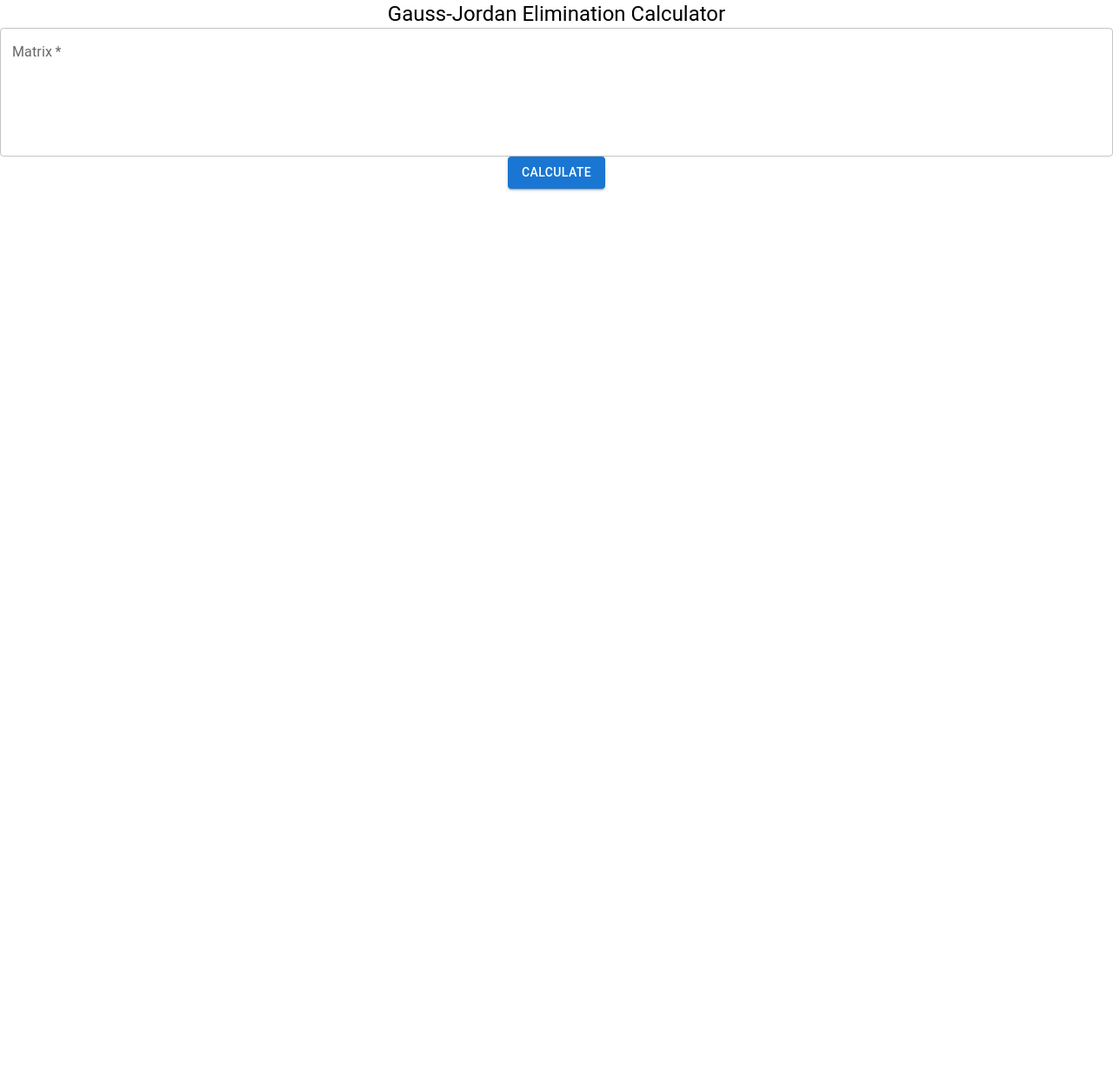
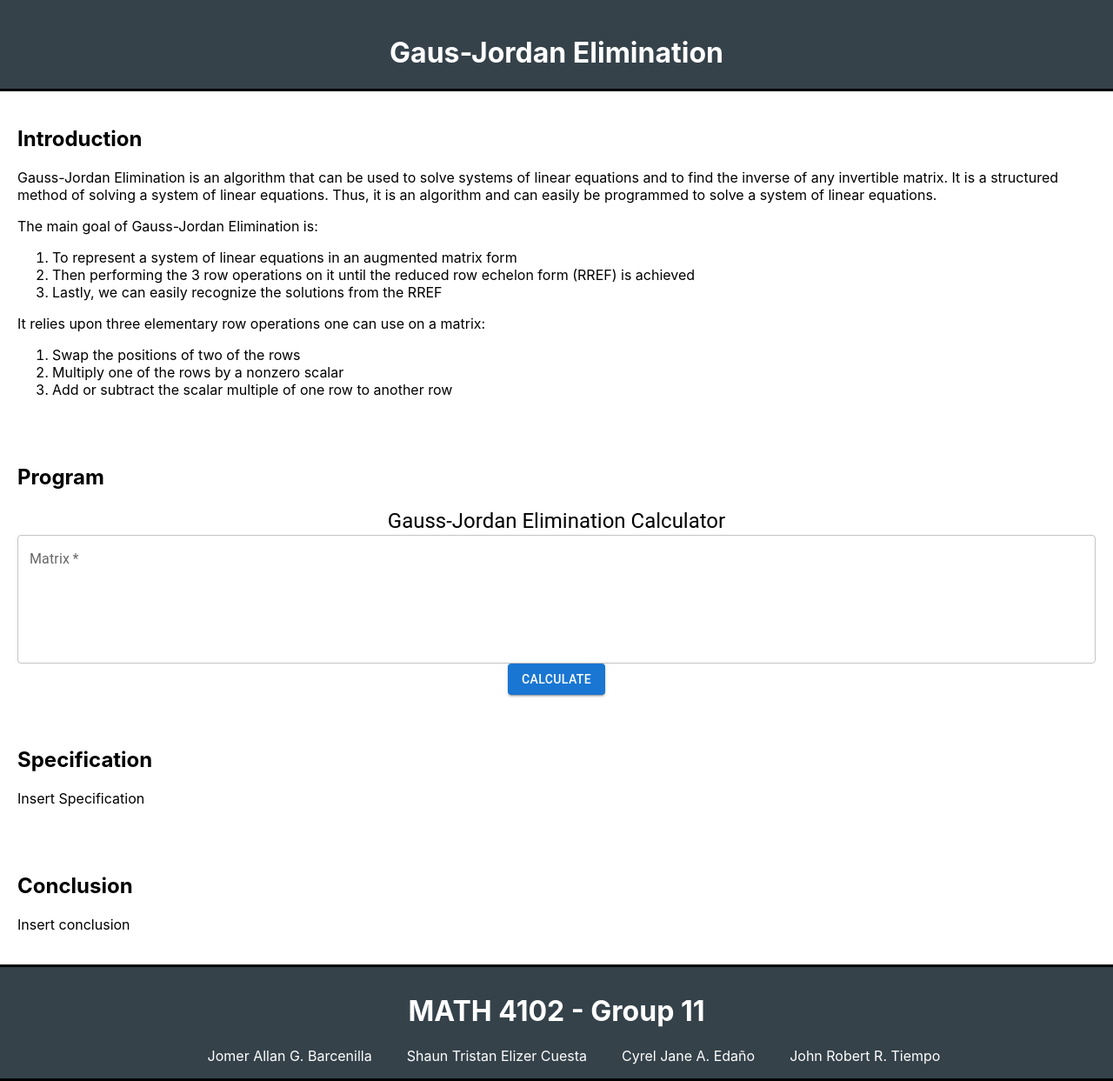
Before and after one commit to rtiempo/gauss-jordan-elimination, a React (Create React App) app: page / in a window 1280 px wide. Shown: the whole page at 87% size. Before the commit the page ends 800 px from the top, so only its background shows below. Built offline with nearby package versions, Linux system fonts and the light colour scheme; the HTML template or start-up script is replaced by a standard one.

Commit message:
Added Components

```diff
--- a/src/App.css
+++ b/src/App.css
@@ -36,3 +36,38 @@
     transform: rotate(360deg);
   }
 }
+
+header{
+  background: #35424a;
+  color: #ffffff;
+  padding-top: 20px;
+  min-height: 60px;
+  border-bottom: #000000 3px solid;
+}
+
+footer{
+  background: #35424a;
+  color: #ffffff;
+  padding-top: 10px;
+  min-height: 70px;
+  border-top: #000000 3px solid;
+  border-bottom: #000000 3px solid;
+}
+
+header li, footer li{
+  display: inline;
+  padding: 0 20px 0 20px;
+}
+
+section{
+  text-align: left;
+  padding: 20px;
+}
+
+#introduction li{
+  list-style-type: decimal;
+}
+
+#calculator{
+  text-align: center;
+}
--- a/src/App.js
+++ b/src/App.js
@@ -1,10 +1,20 @@
 import './App.css';
 import Calculator from './components/Calculator';
+import Header from './components/Header';
+import Footer from './components/Footer';
+import Introduction from './components/Introduction';
+import Specification from './components/Specification';
+import Conclusion from './components/Conclusion';
 
 function App() {
   return (
     <div className="App">
+      <Header />
+      <Introduction />
       <Calculator />
+      <Specification />
+      <Conclusion />
+      <Footer />
     </div>
   );
 }
--- a/src/components/Calculator.jsx
+++ b/src/components/Calculator.jsx
@@ -69,7 +69,9 @@ const Calculator = () => {
   };
 
   return (
-    <div>
+    <section id="program">
+      <h1>Program</h1>
+      <div id="calculator">
         <Typography variant='h5'>Gauss-Jordan Elimination Calculator</Typography>
         <form onSubmit={handleSubmit}>
           <Grid container direction='column'>
@@ -118,6 +120,7 @@ const Calculator = () => {
           </TableContainer>
         )}
       </div>
+    </section>
   );
 };
 
--- /dev/null
+++ b/src/components/Conclusion.jsx
@@ -0,0 +1,12 @@
+import * as React from 'react';
+
+const Conclusion = () => {
+    return (
+        <section id="conclusion">
+            <h1>Conclusion</h1>
+            <p>Insert conclusion</p>
+        </section>
+    );
+};
+
+export default Conclusion;
--- a/src/components/Footer.jsx
+++ b/src/components/Footer.jsx
@@ -0,0 +1,19 @@
+import * as React from 'react';
+
+const Footer = () => {
+    return (
+        <footer>
+            <div class="container">
+                <h1>MATH 4102 - Group 11</h1>
+                <ul>
+                    <li>Jomer Allan G. Barcenilla</li>
+                    <li>Shaun Tristan Elizer Cuesta</li>
+                    <li>Cyrel Jane A. Edaño</li>
+                    <li>John Robert R. Tiempo</li>
+                </ul>
+            </div>
+        </footer>
+    );
+};
+
+export default Footer;
--- a/src/components/Header.jsx
+++ b/src/components/Header.jsx
@@ -0,0 +1,13 @@
+import * as React from 'react';
+
+const Header = () => {
+    return (
+        <header>
+            <div class="container">
+                <h1>Gaus-Jordan Elimination</h1>
+            </div>
+        </header>
+    );
+};
+
+export default Header;
--- /dev/null
+++ b/src/components/Introduction.jsx
@@ -0,0 +1,27 @@
+import * as React from 'react';
+
+const Introduction = () => {
+    return (
+        <section id="introduction">
+            <h1>Introduction</h1>
+            <p>
+                Gauss-Jordan Elimination is an algorithm that can be used to solve systems of linear equations and to find the inverse of any invertible matrix.
+                It is a structured method of solving a system of linear equations. Thus, it is an algorithm and can easily be programmed to solve a system of linear equations.
+            </p>
+            <p>The main goal of Gauss-Jordan Elimination is:</p>
+            <ul>
+                <li>To represent a system of linear equations in an augmented matrix form</li>
+                <li>Then performing the 3 row operations on it until the reduced row echelon form (RREF) is achieved</li>
+                <li>Lastly, we can easily recognize the solutions from the RREF</li>
+            </ul>
+            <p>It relies upon three elementary row operations one can use on a matrix:</p>
+            <ul>
+                <li>Swap the positions of two of the rows</li>
+                <li>Multiply one of the rows by a nonzero scalar</li>
+                <li>Add or subtract the scalar multiple of one row to another row</li>
+            </ul>
+        </section>
+    );
+};
+
+export default Introduction;
--- /dev/null
+++ b/src/components/Specification.jsx
@@ -0,0 +1,12 @@
+import * as React from 'react';
+
+const Specification = () => {
+    return (
+        <section id="specification">
+            <h1>Specification</h1>
+            <p>Insert Specification</p>
+        </section>
+    );
+};
+
+export default Specification;
```
Lines whose indentation alone changed are shown as unchanged.
